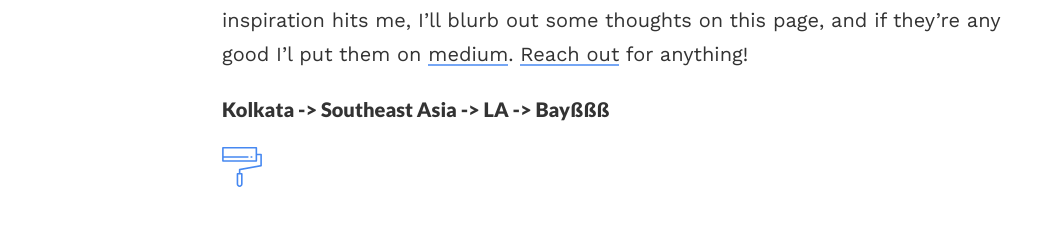
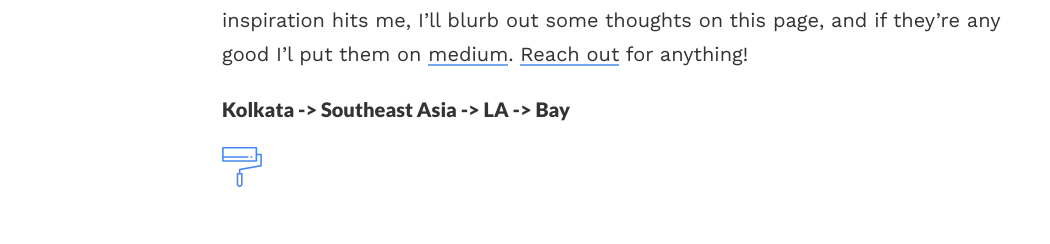
Before and after one commit to aranibatta/aranibatta.github.io, a Jekyll site: the page built from index.md, in a window 1280 px wide. Shown: the part 669-913 px from the top of the page, without its empty margins (18-1068 px from the left). Built offline with Jekyll 4.4.1, drawn with Linux system fonts in a browser that asks for light colours.

Commit message:
Frontpage Update

```diff
--- a/index.md
+++ b/index.md
@@ -12,4 +12,4 @@ Junior studying Electrical Engineering and Computer Science with a minor in Stat
 
 In my free time I enjoy fiddling with guitars, running berries in Killer Queen, cooking poorly, pretending to work out, "reading" [fivethirtyeight](http://fivethirtyeight.com/), performing some stand-up on the side, blowing money at music festivals, and laughing at horrendously written television (think [White Collar](http://www.imdb.com/title/tt1358522/)). Whenever (not so) divine inspiration hits me, I'll blurb out some thoughts on this page, and if they're any good I'l put them on [medium](https://medium.com/@aranibatta). [Reach out](mailto:aranibatta@berkeley.edu) for anything!
 
-#### Kolkata -> Southeast Asia -> LA -> Bayßßß
+#### Kolkata -> Southeast Asia -> LA -> Bay
```
